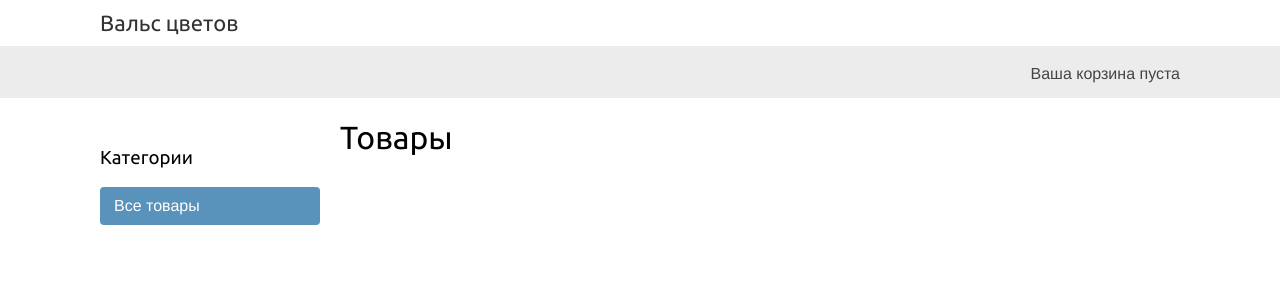
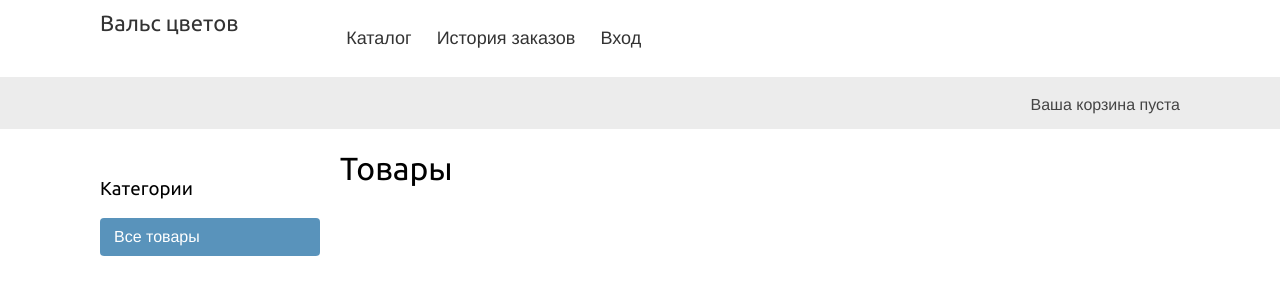
Before and after one commit to Anatolium/OnlineStoreCourseProject, a Django app: page / in a window 1280 px wide. Shown: the top 300 px of the page. Run offline with Django 5.2, Linux system fonts and the light colour scheme; data that the repository does not hold is empty.

Commit message:
(new) Создано главное меню, отображается история заказов

```diff
--- a/FlowerDelivery/orders/urls.py
+++ b/FlowerDelivery/orders/urls.py
@@ -6,4 +6,6 @@ app_name = 'orders'
 urlpatterns = [
     path('create/', views.order_create, name='order_create'),
     path('admin/order/<int:order_id>/', views.admin_order_detail, name='admin_order_detail'),
+    path('order-history/', views.order_history, name='order_history'),
+    path('reorder/<int:order_id>/', views.reorder, name='reorder'),
 ]
--- a/FlowerDelivery/shop/static/css/base.css
+++ b/FlowerDelivery/shop/static/css/base.css
@@ -182,6 +182,25 @@ ul.errorlist {
     width: 96%;
     margin-right:-220px;
     overflow:hidden;
+}+
+#main-menu ul {
+    list-style-type: none;
+    padding: 0;
+    margin: 0;
+}
+
+#main-menu ul li {
+    display: inline;
+    margin-right: 20px;
+}
+
+#main-menu ul li a {
+    text-decoration: none;
+    color: #333;
+}
+
+#main-menu ul li a:hover {
+    color: #007bff;
 }
 
 .product-list .item {
--- a/FlowerDelivery/shop/templates/shop/base.html
+++ b/FlowerDelivery/shop/templates/shop/base.html
@@ -1,6 +1,6 @@
 {% load static %}
 <! DOCTYPE html>
-<html>
+<html lang="ru">
   <head>
     <meta charset="utf-8" />
     <title>{% block title %}Вальс цветов{% endblock %}</title>
@@ -9,6 +9,13 @@
   <body>
     <div id="header">
       <a href="/" class="logo">Вальс цветов</a>
+        <nav id="main-menu">
+            <ul>
+                <li><a href="{% url 'shop:product_list' %}">Каталог</a></li>
+                <li><a href="{% url 'orders:order_history' %}">История заказов</a></li>
+                <li><a href="{% url 'login' %}">Вход</a></li>
+            </ul>
+        </nav>
     </div>
     <div id="subheader">
       <div class="cart">
```
Also changed, not shown: FlowerDelivery/orders/models.py (+18 -0 lines), FlowerDelivery/orders/templates/orders/order/order_history.html (added, +17 -0 lines), FlowerDelivery/orders/views.py (+37 -3 lines).
